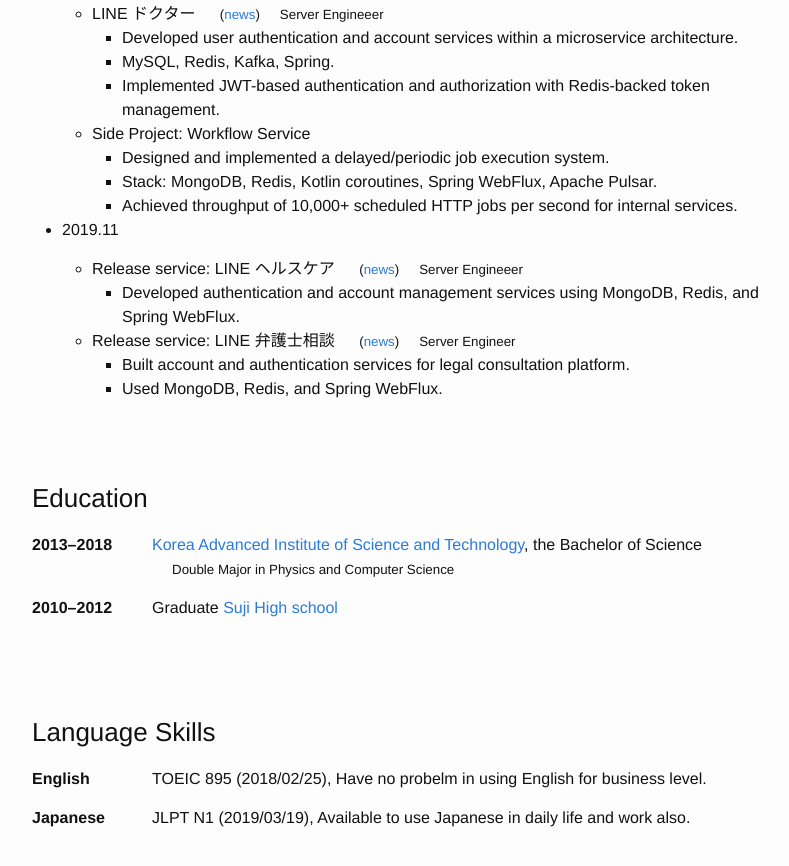
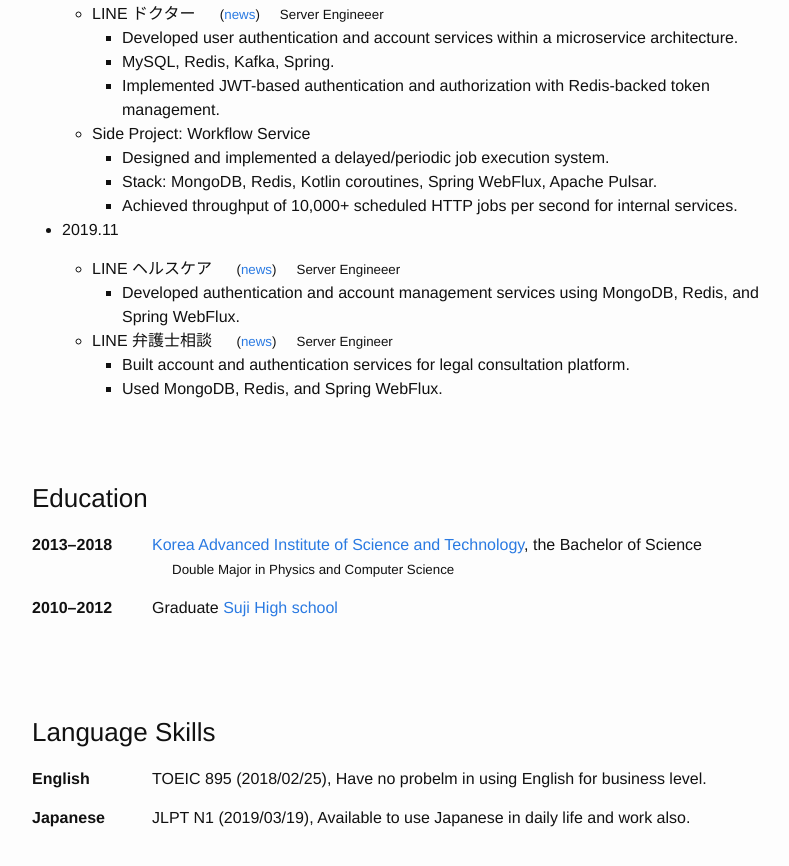
Before and after one commit to jaeyounglee978/jaeyounglee978.github.io, a Jekyll site: the page built from index.md, in a window 1280 px wide and 900 px high, scrolled down 1322 px. Shown: the top 866 px of the window, without its empty margins (238-1027 px from the left). Built offline with Jekyll 4.4.1, drawn with Linux system fonts in a browser that asks for light colours.

Commit message:
Update index.md

```diff
--- a/index.md
+++ b/index.md
@@ -88,10 +88,10 @@ title: "Jaeyoung Lee CV"
 
 - 2019.11
 
-  - Release service: LINE ヘルスケア <small>([news][lineHealthCareNews])</small><small>Server Engineeer</small>
+  - LINE ヘルスケア <small>([news][lineHealthCareNews])</small><small>Server Engineeer</small>
     - Developed authentication and account management services using MongoDB, Redis, and Spring WebFlux.
 
-  - Release service: LINE 弁護士相談 <small>([news][lineLaywerConsultNews])</small><small>Server Engineer </small>
+  - LINE 弁護士相談 <small>([news][lineLaywerConsultNews])</small><small>Server Engineer </small>
     - Built account and authentication services for legal consultation platform.
     - Used MongoDB, Redis, and Spring WebFlux.
 
```
